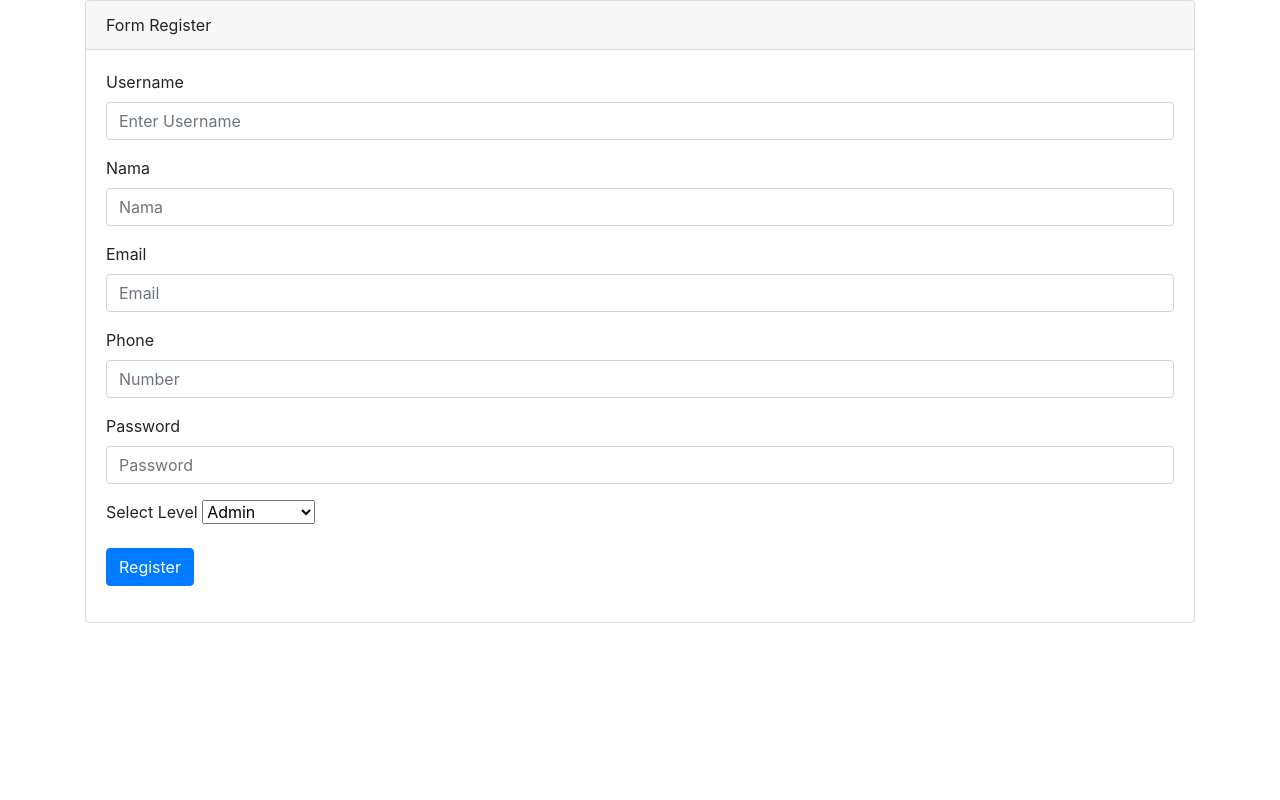
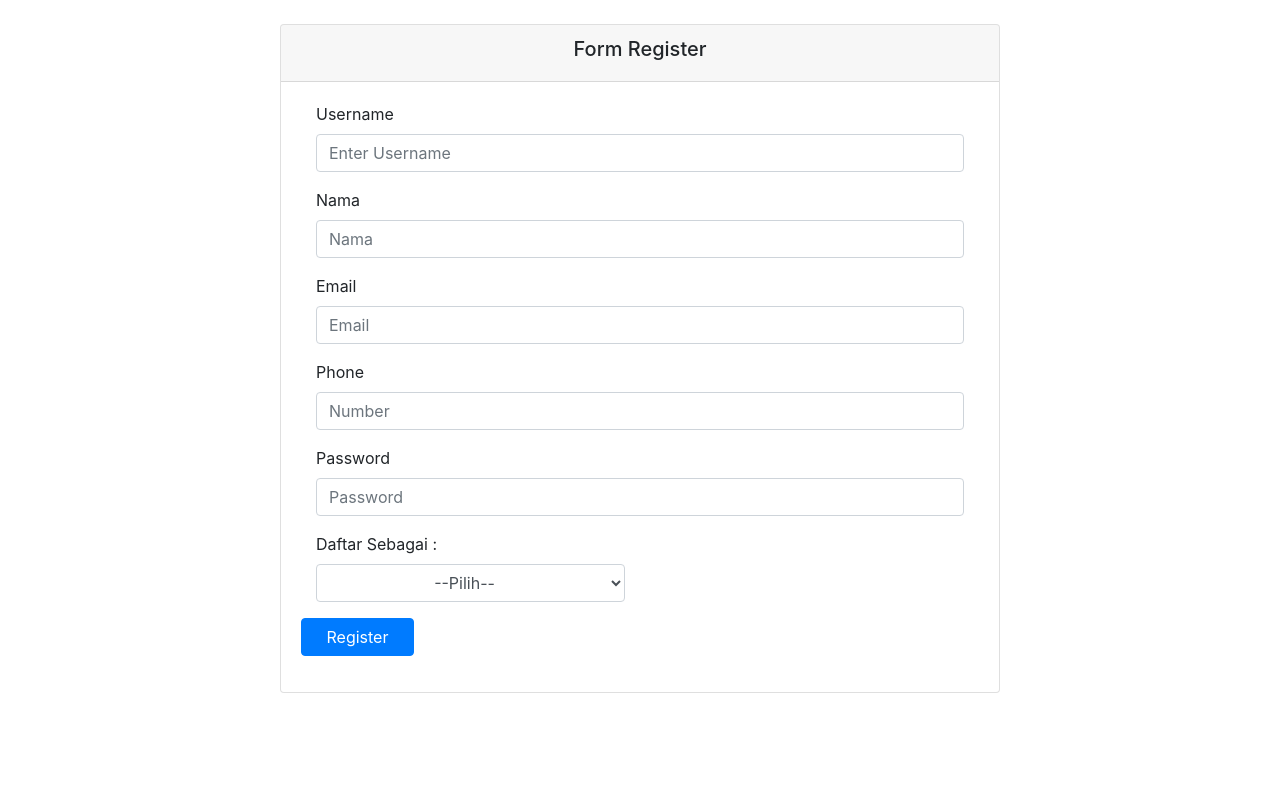
Before and after one commit to alfanizidni/ppdb, a CodeIgniter app: page /ppdb/index.php/register/index in a window 1280 px wide. Run offline with CodeIgniter, Linux system fonts and the light colour scheme; some libraries are stand-ins or nearby versions.

Commit message:
view register

```diff
--- a/application/views/v_register.php
+++ b/application/views/v_register.php
@@ -2,12 +2,28 @@
 	<head>
 		<title>Form Register</title>
 		<link rel="stylesheet" href="<?php echo base_url(); ?>assets/css/bootstrap.min.css">
+		<style>
+			.loader-wrapper{
+			width: 100%;
+			top:0;
+			left:0;
+			display: flex;
+			justify-content: center;
+			align-items:center;
+			background-color: #fff;
+			z-index: 100000;
+			}
+			body {
+			background-image : url('');
+			}
+		</style>
 	</head>
+
 	<body>
-	<div class="container">
-		<div class="card">
-			<div class="card-header">
-				Form Register
+	<div class="container loader-wrapper">
+		<div class="card mt-4" style="width: 45rem;">
+			<div class="card-header text-center">
+				<h5>Form Register</h5>
 			</div>
 			<div class="card-body">
 				<?php
@@ -19,34 +35,35 @@
 				}
 				?>
 				<form method="post" action="<?php echo base_url(); ?>index.php/register/proses">
-					<div class="form-group">
+					<div class="form-group col-md-12">
 						<label for="username">Username</label>
 						<input type="text" class="form-control" name="username" id="username" placeholder="Enter Username">
 					</div>
-					<div class="form-group">
+					<div class="form-group col-md-12">
 						<label for="nama">Nama</label>
 						<input type="text" class="form-control" name="name" id="name" placeholder="Nama">
                     </div>
-                    <div class="form-group">
+                    <div class="form-group col-md-12">
 						<label for="nama">Email</label>
 						<input type="text" class="form-control" name="email" id="email" placeholder="Email">
                     </div>
-                    <div class="form-group">
+                    <div class="form-group col-md-12">
 						<label for="nama">Phone</label>
 						<input type="text" class="form-control" name="phone" id="phone" placeholder="Number">
                     </div>
-                    <div class="form-group">
+                    <div class="form-group col-md-12">
 						<label for="password">Password</label>
 						<input type="password" class="form-control" name="password" id="password" placeholder="Password">
                     </div>
-                    <div class="form-group">
-						<label for="nama">Select Level</label>
-						<select name="level" >
-                            <option value="admin">Admin</option>
-                            <option value="superadmin">Superadmin</option>
-                        </select>
-                    </div>
-					<button type="submit" class="btn btn-primary">Register</button>
+                    <div class="form-group col-md-6">
+						<label for="inputState">Daftar Sebagai :</label>
+						<select id="inputState" class="form-control text-center">
+							<option selected>--Pilih--</option>
+							<option>Siswa</option>
+							<option>Tamu</option>
+						</select>
+					</div>
+					<button type="submit" class="btn btn-primary col-md-2">Register</button>
 				</form>
 			</div>
 		</div>
```
Also changed, not shown: application/views/v_login.php (+3 -5 lines).
